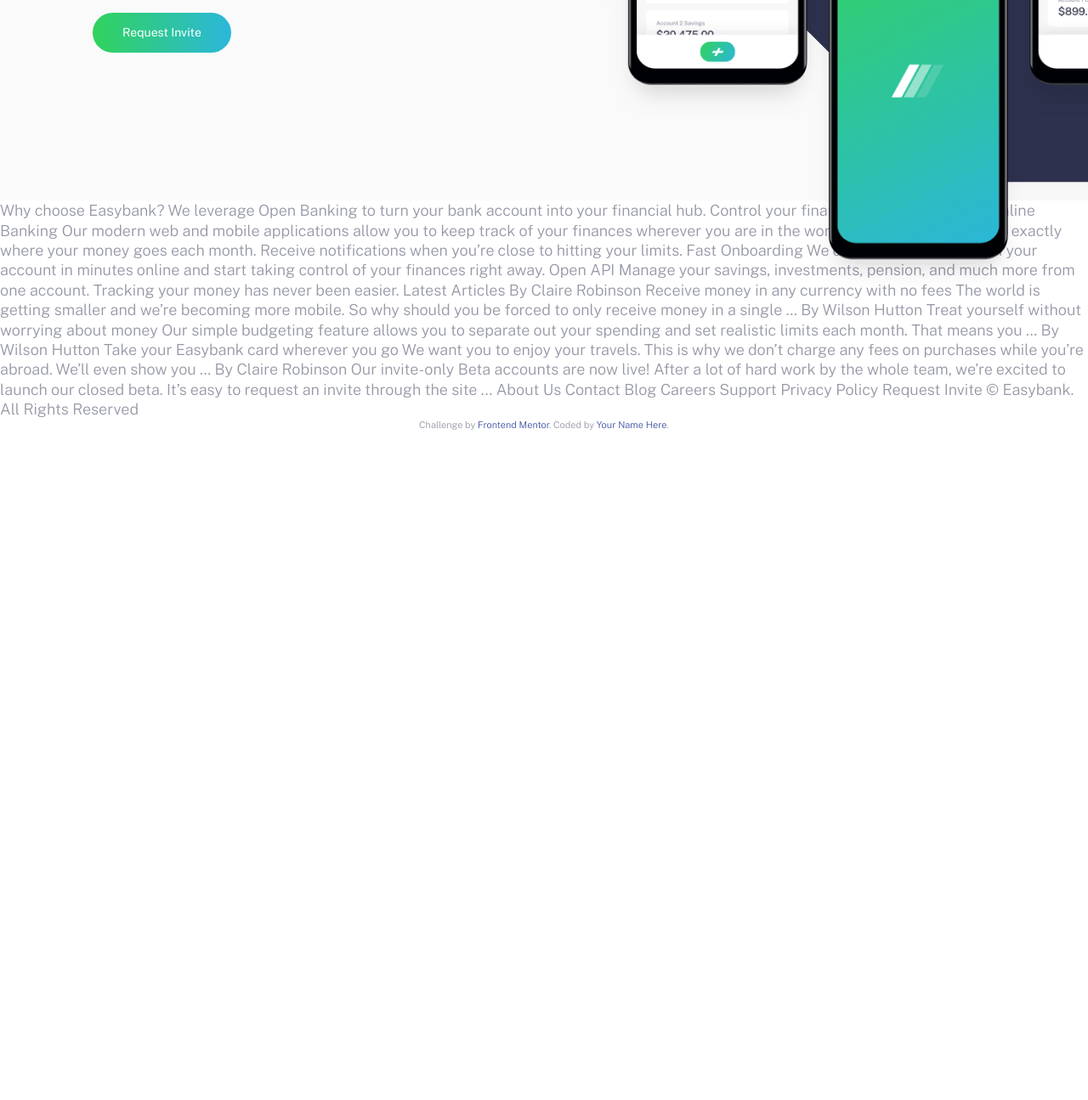
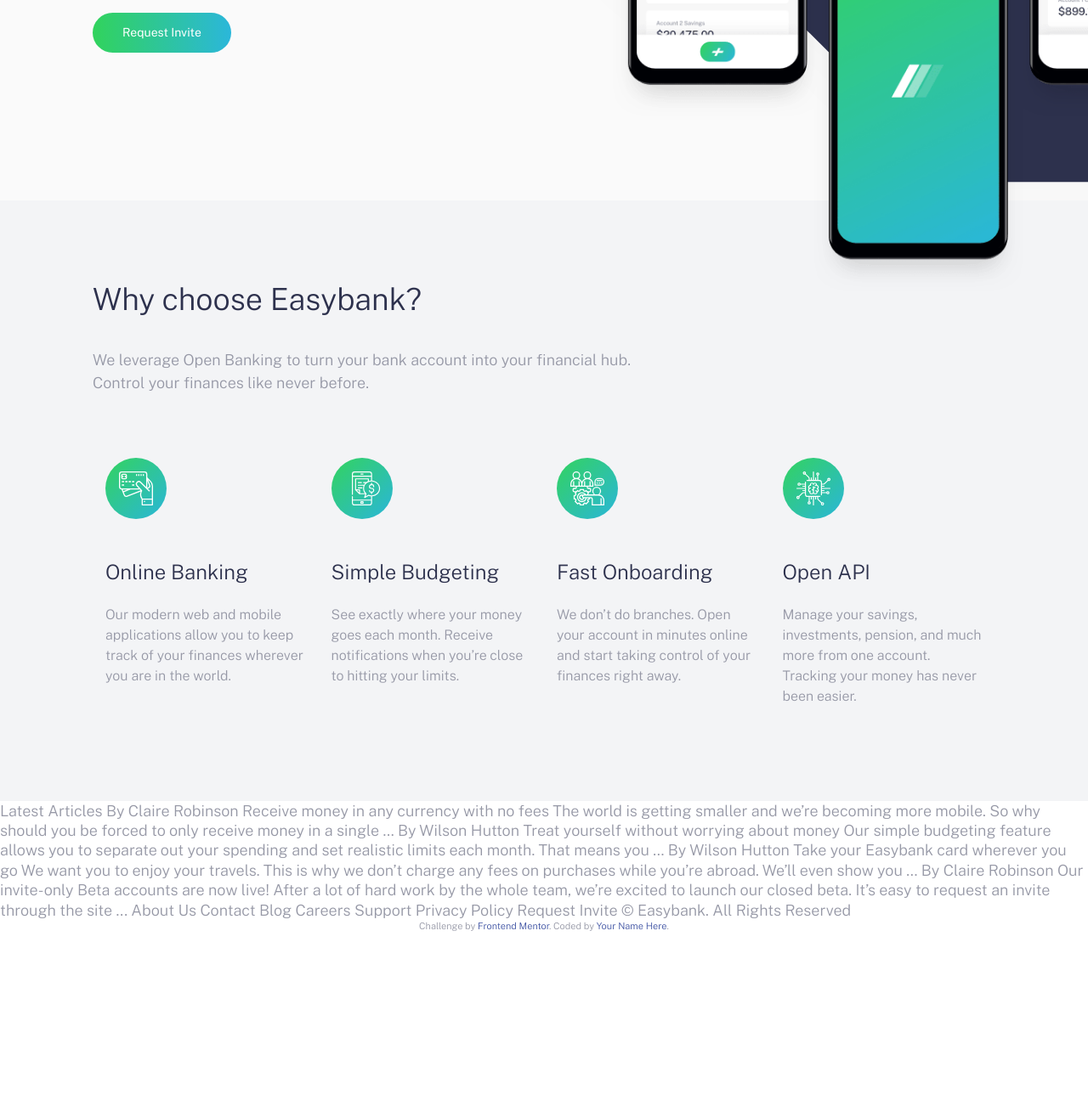
Before and after one commit to YaSh8202/EasyBank-Project, a PHP site: page / in a window 1280 px wide; the page is wider, and only the part inside the window is pictured. Shown: the part 500-1795 px from the top of that part at 85% size. Before the commit the page ends 1006 px from the top of that part, so only its background shows below. Run offline with PHP 8.4, Linux system fonts and the light colour scheme.

Commit message:
feature section added

```diff
--- /dev/null
+++ b/app/scss/_feature.scss
@@ -0,0 +1,53 @@
+.feature {
+  background-color: $lightGrayBlue;
+  text-align: center;
+  @include breakpoint-up(medium){
+    text-align: left;
+  }
+
+  &__intro {
+    margin-bottom: 3.75rem;
+    @include breakpoint-up(large) {
+      width: 60%;
+    }
+  }
+
+  &__grid {
+    @include breakpoint-up(medium) {
+      display: flex;
+      flex-wrap: wrap;
+    }
+  }
+  &__item {
+    padding: 0.9375rem;
+
+    @include breakpoint-up(medium) {
+      flex: 0 0 50%;
+    }
+
+    @include breakpoint-up(large) {
+      flex: 1;
+    }
+  }
+  &__icon {
+    margin-bottom: 1.875rem;
+    @include breakpoint-up(large) {
+      margin-bottom: 2.75rem;
+    }
+  }
+  &__title {
+    font-size: 1.25rem;
+    font-weight: 300;
+    line-height: 1.15;
+    color: $darkBlue;
+    margin-bottom: 1rem;
+    @include breakpoint-up(large) {
+      font-size: 1.5rem;
+      margin-bottom: 1.5rem;
+    }
+  }
+  &__description {
+    font-size: 1rem;
+    line-height: 1.5;
+  }
+}
--- a/app/scss/_globals.scss
+++ b/app/scss/_globals.scss
@@ -14,9 +14,10 @@
   padding: 0;
   line-height: 1.3;
   font-family: "Public Sans", sans-serif;
-  font-size: $font-med;
+  font-size: $font-sm;
   color: $grayishBlue;
   font-weight: 300;
+  min-height: 300vh;
   &.noscroll {
     overflow: hidden;
   }
@@ -29,6 +30,30 @@
 h2,
 h3 {
   margin-top: 0px;
+  font-weight: 300;
+  line-height: 1.15;
+  color: $darkBlue;
+}
+
+h1 {
+  font-size: 2.31rem;
+  margin-bottom: 1.5rem;
+  @include breakpoint-up(large) {
+    font-size: $font-xlg;
+  }
+}
+h2 {
+  font-size: 1.875rem;
+  margin-bottom: 1.5625rem;
+  @include breakpoint-up(large) {
+    font-size: 2.25rem;
+    margin-bottom: 2.25rem;
+  }
+}
+
+p {
+  line-height: 1.5;
+  margin-bottom: 2.25rem;
 }
 
 a,
@@ -43,14 +68,18 @@
   margin: 0 auto;
 
   &--pall {
-    padding-top: 2.25rem;
-    padding-bottom: 2.25rem;
+    padding-top: 4.375rem;
+    padding-bottom: 4.375rem;
     padding-left: 1.5rem;
     padding-right: 1.5rem;
+    @include breakpoint-up(large){
+      padding-top: 6rem;
+      padding-bottom: 6rem;
+    }
   }
   &--py {
-    padding-top: 2.25rem;
-    padding-bottom: 2.25rem;
+    padding-top: 4.375rem;
+    padding-bottom: 4.375rem;
   }
   &--px {
     padding-left: 1.5rem;
@@ -58,13 +87,19 @@
   }
 
   &--pt {
-    padding-top: 2.25rem;
+    padding-top: 4.375rem;
+    @include breakpoint-up(large){
+      padding-top: 6rem;
+    }
   }
   &--pr {
     padding-right: 1.5rem;
   }
   &--pb {
-    padding-bottom: 2.25rem;
+    padding-bottom: 4.375rem;
+    @include breakpoint-up(large){
+      padding-bottom: 6rem;
+    }
   }
   &--pl {
     padding-left: 1.5rem;
--- a/app/scss/_hero.scss
+++ b/app/scss/_hero.scss
@@ -27,15 +27,8 @@
       background-image: none;
       // background-position: left center;
     }
-    &::before,
-    &::after {
-      // border: 1px solid magenta;
-    }
 
     &::before {
-
-
-
       @include breakpoint-up(large) {
         content: "";
         position: absolute;
@@ -79,19 +72,7 @@
       text-align: left;
     }
 
-    h1 {
-      font-weight: 300;
-      font-size: 2.31rem;
-      line-height: 1.15;
-      color: $darkBlue;
-      margin-bottom: 1.5rem;
-      @include breakpoint-up(large) {
-        font-size: $font-xlg;
-      }
-    }
-    p {
-      line-height: 1.5;
-      margin-bottom: 2.25rem;
-    }
+
+
   }
 }
--- a/app/scss/style.scss
+++ b/app/scss/style.scss
@@ -1,6 +1,7 @@
 @import "variables";
 @import "mixins";
 @import "animations";
-@import "globals";
 @import "header";
 @import "hero";
+@import "feature";
+@import "globals";
--- a/dist/style.css
+++ b/dist/style.css
@@ -70,146 +70,6 @@
 .fade-out {
   -webkit-animation: fade-out 200ms ease-in-out forwards;
           animation: fade-out 200ms ease-in-out forwards;
-}
-
-html {
-  font-size: 100%;
-  -webkit-box-sizing: border-box;
-          box-sizing: border-box;
-}
-
-*,
-*::before,
-*::after {
-  -webkit-box-sizing: inherit;
-          box-sizing: inherit;
-}
-
-body {
-  margin: 0;
-  padding: 0;
-  line-height: 1.3;
-  font-family: "Public Sans", sans-serif;
-  font-size: 1.125rem;
-  color: #9698a6;
-  font-weight: 300;
-}
-
-body.noscroll {
-  overflow: hidden;
-}
-
-@media (min-width: 64em) {
-  body {
-    font-size: 1.125rem;
-  }
-}
-
-h1,
-h2,
-h3 {
-  margin-top: 0px;
-}
-
-a,
-a:visited,
-a:hover {
-  text-decoration: none;
-}
-
-.container {
-  max-width: 69.375rem;
-  margin: 0 auto;
-}
-
-.container--pall {
-  padding-top: 2.25rem;
-  padding-bottom: 2.25rem;
-  padding-left: 1.5rem;
-  padding-right: 1.5rem;
-}
-
-.container--py {
-  padding-top: 2.25rem;
-  padding-bottom: 2.25rem;
-}
-
-.container--px {
-  padding-left: 1.5rem;
-  padding-right: 1.5rem;
-}
-
-.container--pt {
-  padding-top: 2.25rem;
-}
-
-.container--pr {
-  padding-right: 1.5rem;
-}
-
-.container--pb {
-  padding-bottom: 2.25rem;
-}
-
-.container--pl {
-  padding-left: 1.5rem;
-}
-
-.flex {
-  display: -webkit-box;
-  display: -ms-flexbox;
-  display: flex;
-}
-
-.flex-jc-sb {
-  -webkit-box-pack: justify;
-      -ms-flex-pack: justify;
-          justify-content: space-between;
-}
-
-.flex-jc-c {
-  -webkit-box-pack: center;
-      -ms-flex-pack: center;
-          justify-content: center;
-}
-
-.flex-ai-c {
-  -webkit-box-align: center;
-      -ms-flex-align: center;
-          align-items: center;
-}
-
-button,
-.button {
-  display: inline-block;
-  padding: 0.875rem 2.1875rem;
-  border-radius: 50px;
-  cursor: pointer;
-  background: -webkit-gradient(linear, left top, right top, from(#31d35c), to(#2bb7da));
-  background: linear-gradient(to right, #31d35c, #2bb7da);
-  border: none;
-  color: white;
-  font-size: 0.875rem;
-  font-weight: 400;
-  -webkit-transition: opacity 300ms ease-in-out;
-  transition: opacity 300ms ease-in-out;
-}
-
-button:hover,
-.button:hover {
-  opacity: 0.75;
-}
-
-@media (max-width: 63.9375em) {
-  .hide-for-mobile {
-    display: none;
-  }
-}
-
-@media (min-width: 64em) {
-  .hide-for-desktop {
-    display: none;
-  }
 }
 
 .header.open .overlay {
@@ -423,22 +283,275 @@
   }
 }
 
-.hero__text h1 {
+.feature {
+  background-color: #f3f4f6;
+  text-align: center;
+}
+
+@media (min-width: 40em) {
+  .feature {
+    text-align: left;
+  }
+}
+
+.feature__intro {
+  margin-bottom: 3.75rem;
+}
+
+@media (min-width: 64em) {
+  .feature__intro {
+    width: 60%;
+  }
+}
+
+@media (min-width: 40em) {
+  .feature__grid {
+    display: -webkit-box;
+    display: -ms-flexbox;
+    display: flex;
+    -ms-flex-wrap: wrap;
+        flex-wrap: wrap;
+  }
+}
+
+.feature__item {
+  padding: 0.9375rem;
+}
+
+@media (min-width: 40em) {
+  .feature__item {
+    -webkit-box-flex: 0;
+        -ms-flex: 0 0 50%;
+            flex: 0 0 50%;
+  }
+}
+
+@media (min-width: 64em) {
+  .feature__item {
+    -webkit-box-flex: 1;
+        -ms-flex: 1;
+            flex: 1;
+  }
+}
+
+.feature__icon {
+  margin-bottom: 1.875rem;
+}
+
+@media (min-width: 64em) {
+  .feature__icon {
+    margin-bottom: 2.75rem;
+  }
+}
+
+.feature__title {
+  font-size: 1.25rem;
   font-weight: 300;
-  font-size: 2.31rem;
   line-height: 1.15;
   color: #2d314d;
+  margin-bottom: 1rem;
+}
+
+@media (min-width: 64em) {
+  .feature__title {
+    font-size: 1.5rem;
+    margin-bottom: 1.5rem;
+  }
+}
+
+.feature__description {
+  font-size: 1rem;
+  line-height: 1.5;
+}
+
+html {
+  font-size: 100%;
+  -webkit-box-sizing: border-box;
+          box-sizing: border-box;
+}
+
+*,
+*::before,
+*::after {
+  -webkit-box-sizing: inherit;
+          box-sizing: inherit;
+}
+
+body {
+  margin: 0;
+  padding: 0;
+  line-height: 1.3;
+  font-family: "Public Sans", sans-serif;
+  font-size: 0.875rem;
+  color: #9698a6;
+  font-weight: 300;
+  min-height: 300vh;
+}
+
+body.noscroll {
+  overflow: hidden;
+}
+
+@media (min-width: 64em) {
+  body {
+    font-size: 1.125rem;
+  }
+}
+
+h1,
+h2,
+h3 {
+  margin-top: 0px;
+  font-weight: 300;
+  line-height: 1.15;
+  color: #2d314d;
+}
+
+h1 {
+  font-size: 2.31rem;
   margin-bottom: 1.5rem;
 }
 
 @media (min-width: 64em) {
-  .hero__text h1 {
+  h1 {
     font-size: 3.25rem;
   }
 }
 
-.hero__text p {
+h2 {
+  font-size: 1.875rem;
+  margin-bottom: 1.5625rem;
+}
+
+@media (min-width: 64em) {
+  h2 {
+    font-size: 2.25rem;
+    margin-bottom: 2.25rem;
+  }
+}
+
+p {
   line-height: 1.5;
   margin-bottom: 2.25rem;
 }
+
+a,
+a:visited,
+a:hover {
+  text-decoration: none;
+}
+
+.container {
+  max-width: 69.375rem;
+  margin: 0 auto;
+}
+
+.container--pall {
+  padding-top: 4.375rem;
+  padding-bottom: 4.375rem;
+  padding-left: 1.5rem;
+  padding-right: 1.5rem;
+}
+
+@media (min-width: 64em) {
+  .container--pall {
+    padding-top: 6rem;
+    padding-bottom: 6rem;
+  }
+}
+
+.container--py {
+  padding-top: 4.375rem;
+  padding-bottom: 4.375rem;
+}
+
+.container--px {
+  padding-left: 1.5rem;
+  padding-right: 1.5rem;
+}
+
+.container--pt {
+  padding-top: 4.375rem;
+}
+
+@media (min-width: 64em) {
+  .container--pt {
+    padding-top: 6rem;
+  }
+}
+
+.container--pr {
+  padding-right: 1.5rem;
+}
+
+.container--pb {
+  padding-bottom: 4.375rem;
+}
+
+@media (min-width: 64em) {
+  .container--pb {
+    padding-bottom: 6rem;
+  }
+}
+
+.container--pl {
+  padding-left: 1.5rem;
+}
+
+.flex {
+  display: -webkit-box;
+  display: -ms-flexbox;
+  display: flex;
+}
+
+.flex-jc-sb {
+  -webkit-box-pack: justify;
+      -ms-flex-pack: justify;
+          justify-content: space-between;
+}
+
+.flex-jc-c {
+  -webkit-box-pack: center;
+      -ms-flex-pack: center;
+          justify-content: center;
+}
+
+.flex-ai-c {
+  -webkit-box-align: center;
+      -ms-flex-align: center;
+          align-items: center;
+}
+
+button,
+.button {
+  display: inline-block;
+  padding: 0.875rem 2.1875rem;
+  border-radius: 50px;
+  cursor: pointer;
+  background: -webkit-gradient(linear, left top, right top, from(#31d35c), to(#2bb7da));
+  background: linear-gradient(to right, #31d35c, #2bb7da);
+  border: none;
+  color: white;
+  font-size: 0.875rem;
+  font-weight: 400;
+  -webkit-transition: opacity 300ms ease-in-out;
+  transition: opacity 300ms ease-in-out;
+}
+
+button:hover,
+.button:hover {
+  opacity: 0.75;
+}
+
+@media (max-width: 63.9375em) {
+  .hide-for-mobile {
+    display: none;
+  }
+}
+
+@media (min-width: 64em) {
+  .hide-for-desktop {
+    display: none;
+  }
+}
 /*# sourceMappingURL=style.css.map */
--- a/index.html
+++ b/index.html
@@ -81,27 +81,76 @@
       </div>
     </section>
 
-    Why choose Easybank? We leverage Open Banking to turn your bank account into
-    your financial hub. Control your finances like never before. Online Banking
-    Our modern web and mobile applications allow you to keep track of your
-    finances wherever you are in the world. Simple Budgeting See exactly where
-    your money goes each month. Receive notifications when you’re close to
-    hitting your limits. Fast Onboarding We don’t do branches. Open your account
-    in minutes online and start taking control of your finances right away. Open
-    API Manage your savings, investments, pension, and much more from one
-    account. Tracking your money has never been easier. Latest Articles By
-    Claire Robinson Receive money in any currency with no fees The world is
-    getting smaller and we’re becoming more mobile. So why should you be forced
-    to only receive money in a single … By Wilson Hutton Treat yourself without
-    worrying about money Our simple budgeting feature allows you to separate out
-    your spending and set realistic limits each month. That means you … By
-    Wilson Hutton Take your Easybank card wherever you go We want you to enjoy
-    your travels. This is why we don’t charge any fees on purchases while you’re
-    abroad. We’ll even show you … By Claire Robinson Our invite-only Beta
-    accounts are now live! After a lot of hard work by the whole team, we’re
-    excited to launch our closed beta. It’s easy to request an invite through
-    the site ... About Us Contact Blog Careers Support Privacy Policy Request
-    Invite © Easybank. All Rights Reserved
+    <section class="feature">
+      <div class="feature__content container container--pall">
+        <div class="feature__intro">
+          <h2>Why choose Easybank?</h2>
+          <p>
+            We leverage Open Banking to turn your bank account into your
+            financial hub. Control your finances like never before.
+          </p>
+        </div>
+
+        <div class="feature__grid">
+          <div class="feature__item">
+            <div class="feature__icon">
+              <img src="/images/icon-online.svg" alt="" />
+            </div>
+            <div class="feature__title">Online Banking</div>
+            <div class="feature__description">
+              Our modern web and mobile applications allow you to keep track of
+              your finances wherever you are in the world.
+            </div>
+          </div>
+
+          <div class="feature__item">
+            <div class="feature__icon">
+              <img src="/images/icon-budgeting.svg" alt="" />
+            </div>
+            <div class="feature__title">Simple Budgeting</div>
+            <div class="feature__description">
+              See exactly where your money goes each month. Receive
+              notifications when you’re close to hitting your limits.
+            </div>
+          </div>
+
+          <div class="feature__item">
+            <div class="feature__icon">
+              <img src="/images/icon-onboarding.svg" alt="" />
+            </div>
+            <div class="feature__title">Fast Onboarding</div>
+            <div class="feature__description">
+              We don’t do branches. Open your account in minutes online and
+              start taking control of your finances right away.
+            </div>
+          </div>
+
+          <div class="feature__item">
+            <div class="feature__icon">
+              <img src="/images/icon-api.svg" alt="" />
+            </div>
+            <div class="feature__title">Open API</div>
+            <div class="feature__description">
+              Manage your savings, investments, pension, and much more from one
+              account. Tracking your money has never been easier.
+            </div>
+          </div>
+        </div>
+      </div>
+    </section>
+
+    Latest Articles By Claire Robinson Receive money in any currency with no
+    fees The world is getting smaller and we’re becoming more mobile. So why
+    should you be forced to only receive money in a single … By Wilson Hutton
+    Treat yourself without worrying about money Our simple budgeting feature
+    allows you to separate out your spending and set realistic limits each
+    month. That means you … By Wilson Hutton Take your Easybank card wherever
+    you go We want you to enjoy your travels. This is why we don’t charge any
+    fees on purchases while you’re abroad. We’ll even show you … By Claire
+    Robinson Our invite-only Beta accounts are now live! After a lot of hard
+    work by the whole team, we’re excited to launch our closed beta. It’s easy
+    to request an invite through the site ... About Us Contact Blog Careers
+    Support Privacy Policy Request Invite © Easybank. All Rights Reserved
 
     <div class="attribution">
       Challenge by
```
Also changed, not shown: 1 other file.
